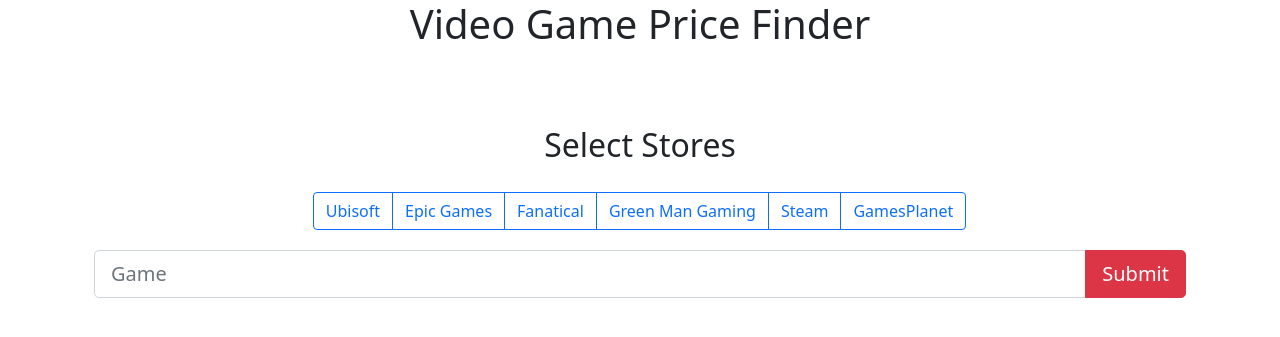
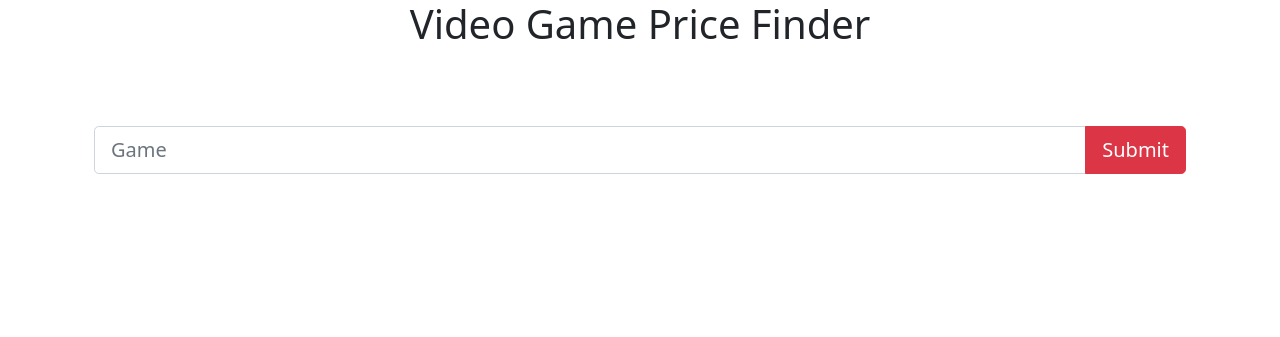
Before and after one commit to manish295/Game-Price-Finder, a Flask app: page / in a window 1280 px wide. Shown: the top 337 px of the page. Run offline with Flask 2, Linux system fonts and the light colour scheme; some libraries are stand-ins or nearby versions.

Commit message:
Minor changes and bug fixes

```diff
--- a/app.py
+++ b/app.py
@@ -14,22 +14,14 @@
     print(request.get_json())
     game_json = request.get_json()
     game_name = game_json["game_name"]
-    game_stores = game_json["stores"]
     prices = []
     game = Stores(game_name)
-    for store in game_stores:
-        if store == "Epic Games":
-            prices.append(game.epic_games())
-        if store == "Green Man Gaming":
-            prices.append(game.green_man_gaming())
-        if store == "Steam":
-            prices.append(game.steam())
-        if store == "Ubisoft":
-            prices.append(game.ubi_store())
-        if store == "Fanatical":
-            prices.append(game.fanatical())
-        if store == "GamesPlanet":
-            prices.append(game.gamesplanet())
+    prices.append(game.steam())
+    prices.append(game.epic_games())
+    prices.append(game.ubi_store())
+    prices.append(game.fanatical())
+    prices.append(game.green_man_gaming())
+    prices.append(game.gamesplanet())
     return json.dumps(prices)
 
 
--- a/static/index.js
+++ b/static/index.js
@@ -8,22 +8,13 @@
         }
 
         $("#crd").empty();
-        var checklist = []
-        $("input[type=checkbox]:checked").each(function() {
-            var text = $(this).next('label').text();
-            checklist.push(text)
-        });
-        if (checklist == []) {
-            alert("Please select the stores");
-            return;
-        }
-        postData({"game_name": gameName, "stores": checklist}, function(result) {
+        postData({"game_name": gameName}, function(result) {
             console.log(result)
-            for(var i = 0; i < checklist.length; i++) {
+            for(var i = 0; i < result.length; i++) {
                 var card = `
                 <div class="col-8 col-lg-4 col-xl-3 d-flex align-self-stretch">
-                    <div class='card'>
-                        <img src=`+ result[i]["image"] + ` class="card-img-top" height="250">
+                    <div class='card mt-2'>
+                        <img src=`+ result[i]["image"] + ` class="card-img-top" height="250" width="250">
                         <div class='card-body d-flex flex-column'>
                             <h5 class="card-title">`+ result[i].price + `</h5>
                             <p class="card-text">` + result[i].game + `</p>
--- a/stores.py
+++ b/stores.py
@@ -7,7 +7,6 @@
 
     def __init__(self, game):
         self.game = game
-
 
 
     def steam(self):
--- a/templates/index.html
+++ b/templates/index.html
@@ -5,14 +5,10 @@
 <style>
 .stores {
   padding: 70px 0;
-  padding-bottom: 70;
   text-align: center;
 }
 h1 {
     text-align: center;
-}
-.stores > * {
-    padding-bottom: 20px;
 }
 
 .row {
@@ -23,37 +19,14 @@
 }
 </style>
 
-<div class="container ">
+<div class="container">
     <div class="stores">
-        <h2>Select Stores</h2>
-            <form>
-                <div class="btn-group" role="group" aria-label="Basic checkbox toggle button group">
-                    <input type="checkbox" class="btn-check" id="btncheck1" autocomplete="off">
-                    <label class="btn btn-outline-primary" for="btncheck1" >Ubisoft</label>
-
-                    <input type="checkbox" class="btn-check" id="btncheck2" autocomplete="off">
-                    <label class="btn btn-outline-primary" for="btncheck2">Epic Games</label>
-
-                    <input type="checkbox" class="btn-check" id="btncheck3" autocomplete="off">
-                    <label class="btn btn-outline-primary" for="btncheck3">Fanatical</label>
-
-                    <input type="checkbox" class="btn-check" id="btncheck4" autocomplete="off">
-                    <label class="btn btn-outline-primary" for="btncheck4">Green Man Gaming</label>
-
-                    <input type="checkbox" class="btn-check" id="btncheck5" autocomplete="off">
-                    <label class="btn btn-outline-primary" for="btncheck5">Steam</label>
-
-                    <input type="checkbox" class="btn-check" id="btncheck6" autocomplete="off">
-                    <label class="btn btn-outline-primary" for="btncheck6">GamesPlanet</label>
-                </div>
-            </form>
         <form>
             <div class= "input-group">
                 <input class="form-control form-control-lg" type="text" placeholder="Game" id="game" aria-label=".form-control-lg example">
                 <button class="btn btn-danger btn-lg" type="button" id="sendBtn">Submit</button>
             </div>
         </form>
-
         <div class="container">
             <div class="row align-items-center" id="crd">
             </div>
```
